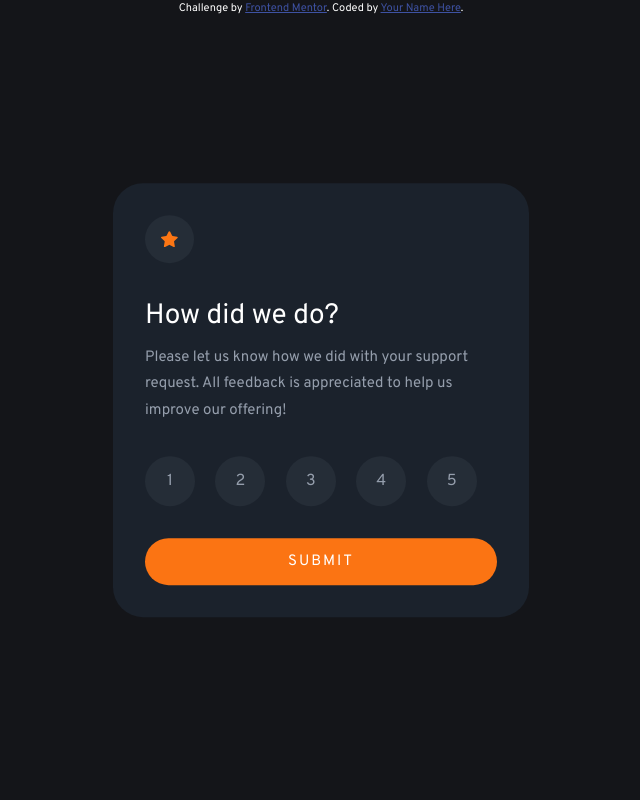
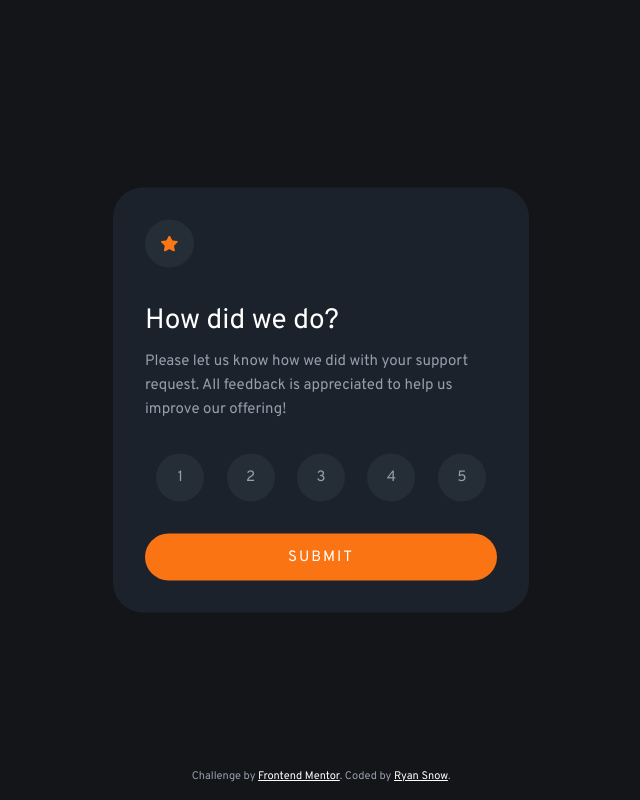
Before and after one commit to RSnow20/fem-interactive-rating-component-main, a plain HTML site: page index.html in a window 1280 px wide. Shown: the whole page, without its empty margins (319-959 px from the left). Drawn offline with Linux system fonts and the light colour scheme.

Commit message:
Completed style for desktop and mobile
Started JS script
- Added "rating-active" class to clicked rating value
- Set the active rating to a variable

```diff
--- a/index.html
+++ b/index.html
@@ -6,6 +6,7 @@
     <link rel="icon" type="image/png" sizes="32x32" href="./images/favicon-32x32.png" />
     <link rel="preconnect" href="https://fonts.googleapis.com" />
     <link rel="preconnect" href="https://fonts.gstatic.com" crossorigin />
+
     <link
       href="https://fonts.googleapis.com/css2?family=Fraunces:opsz,wght@9..144,700&family=Overpass:wght@400;700&display=swap"
       rel="stylesheet"
@@ -23,23 +24,25 @@
           Please let us know how we did with your support request. All feedback is appreciated to help us improve our offering!
         </p>
         <div class="rating-stars-wrapper">
-          <div class="rating-star" id="1"><span>1</span></div>
-          <div class="rating-star" id="2"><span>2</span></div>
-          <div class="rating-star" id="3"><span>3</span></div>
-          <div class="rating-star" id="4"><span>4</span></div>
-          <div class="rating-star" id="5"><span>5</span></div>
+          <div class="rating-star" id="1">1</div>
+          <div class="rating-star" id="2">2</div>
+          <div class="rating-star" id="3">3</div>
+          <div class="rating-star" id="4">4</div>
+          <div class="rating-star" id="5">5</div>
         </div>
         <button class="rating-submit">Submit</button>
 
         <!-- You selected xxx out of 5 Thank you! We appreciate you taking the time to give a rating. If you ever need more support, don’t hesitate to get in
         touch! -->
       </div>
+
+      <footer>
+        <div class="attribution">
+          Challenge by <a href="https://www.frontendmentor.io?ref=challenge" target="_blank">Frontend Mentor</a>. Coded by
+          <a href="https://github.com/RSnow20" target="_blank">Ryan Snow</a>.
+        </div>
+      </footer>
     </main>
-    <footer>
-      <div class="attribution">
-        Challenge by <a href="https://www.frontendmentor.io?ref=challenge" target="_blank">Frontend Mentor</a>. Coded by
-        <a href="#">Your Name Here</a>.
-      </div>
-    </footer>
+    <script src="main.js"></script>
   </body>
 </html>
--- /dev/null
+++ b/main.js
@@ -0,0 +1,34 @@
+let ratingActive = null;
+
+function init() {
+  let ratingButtons = document.querySelectorAll(".rating-star");
+
+  ratingButtons.forEach((button) => {
+    let buttonID = button.getAttribute("id");
+    button.addEventListener("click", function () {
+      setActiveRating(button);
+    });
+  });
+}
+
+function setActiveRating(ratingButton) {
+  if (!ratingButton) {
+    return;
+  }
+
+  ratingActive = ratingButton.getAttribute("id");
+  ratingButton.classList.add("rating-active");
+
+  let ratingButtons = document.querySelectorAll(".rating-star");
+
+  ratingButtons.forEach((button) => {
+    let buttonID = button.getAttribute("id");
+    if (buttonID != ratingButton.getAttribute("id")) {
+      button.classList.remove("rating-active");
+    }
+  });
+}
+
+init();
+
+console.log(ratingActive);
--- a/style.css
+++ b/style.css
@@ -7,8 +7,10 @@
 
   --font-family: "Overpass", sans-serif;
 
+  --font-size-100: 0.875rem;
   --font-size-200: 0.9375rem;
   --font-size-300: 1rem;
+  --font-size-400: 1.5rem;
   --font-size-500: 1.75rem;
 
   --font-weight-400: 400;
@@ -98,14 +100,6 @@ select {
   }
 }
 
-.attribution {
-  font-size: 11px;
-  text-align: center;
-}
-.attribution a {
-  color: hsl(228, 45%, 44%);
-}
-
 /*  =========
     General Styling
     ========= */
@@ -127,8 +121,15 @@ body {
   transform: translate(-50%, -50%);
   width: clamp(23.4375rem, 90%, 26rem);
   max-width: 90%;
-  border-radius: 30px;
-  padding: 2rem;
+  border-radius: 20px;
+  padding: 1.5rem;
+}
+
+@media (min-width: 25rem) {
+  .rating-card-wrapper {
+    padding: 2rem;
+    border-radius: 30px;
+  }
 }
 
 .rating-icon {
@@ -140,35 +141,62 @@ body {
 
 .rating-title {
   color: var(--clr-neutral-100);
-  font-size: var(--font-size-500);
+  font-size: var(--font-size-400);
   font-weight: var(--font-weight-400);
-  margin-top: 2rem;
+  margin-top: 1.5rem;
   margin-bottom: 0.5rem;
 }
 
+@media (min-width: 25rem) {
+  .rating-title {
+    margin-top: 2rem;
+    font-size: var(--font-size-500);
+  }
+}
+
 .rating-description {
-  font-size: var(--font-size-200);
+  font-size: var(--font-size-100);
   color: var(--clr-neutral-200);
-  font-weight: var(--font-weight-400);
-  line-height: 1.75;
+  line-height: 1.6;
+}
+
+@media (min-width: 25rem) {
+  .rating-description {
+    font-size: var(--font-size-200);
+  }
 }
 
 .rating-stars-wrapper {
   display: grid;
   grid-template-columns: repeat(5, 1fr);
-  padding: 2rem 0;
+  padding: 1.75rem 0 1.5rem 0;
+}
+
+@media (min-width: 25rem) {
+  .rating-stars-wrapper {
+    padding: 2rem 0;
+  }
 }
 
 .rating-star {
   display: flex;
+  font-size: var(--font-size-100);
   background-color: var(--clr-neutral-600);
   color: var(--clr-neutral-200);
-  width: 50px;
-  height: 50px;
+  width: 2.75rem;
+  height: 2.75rem;
   align-items: center;
   justify-content: center;
   border-radius: 50%;
-  padding: 1rem;
+  margin-inline: auto;
+}
+
+@media (min-width: 25rem) {
+  .rating-star {
+    font-size: var(--font-size-200);
+    width: 3rem;
+    height: 3rem;
+  }
 }
 
 .rating-star:hover {
@@ -177,7 +205,7 @@ body {
   color: var(--clr-neutral-100);
 }
 
-.rating-star:active {
+.rating-active {
   cursor: pointer;
   background-color: var(--clr-neutral-300);
   color: var(--clr-neutral-100);
@@ -197,6 +225,7 @@ body {
   border: 0;
   border-radius: 100vw;
   padding: 1rem;
+  margin-bottom: 0.5rem;
 }
 
 .rating-submit:hover {
@@ -204,3 +233,23 @@ body {
   background-color: var(--clr-neutral-100);
   color: var(--clr-primary-500);
 }
+
+@media (min-width: 25rem) {
+  .rating-submit {
+    padding: 1rem;
+    margin: 0;
+  }
+}
+
+footer {
+  color: var(--clr-neutral-200);
+  position: absolute;
+  bottom: 0;
+  width: 100%;
+  font-size: 11px;
+  text-align: center;
+  padding: 1rem;
+}
+footer a {
+  color: var(--clr-neutral-100);
+}
```
